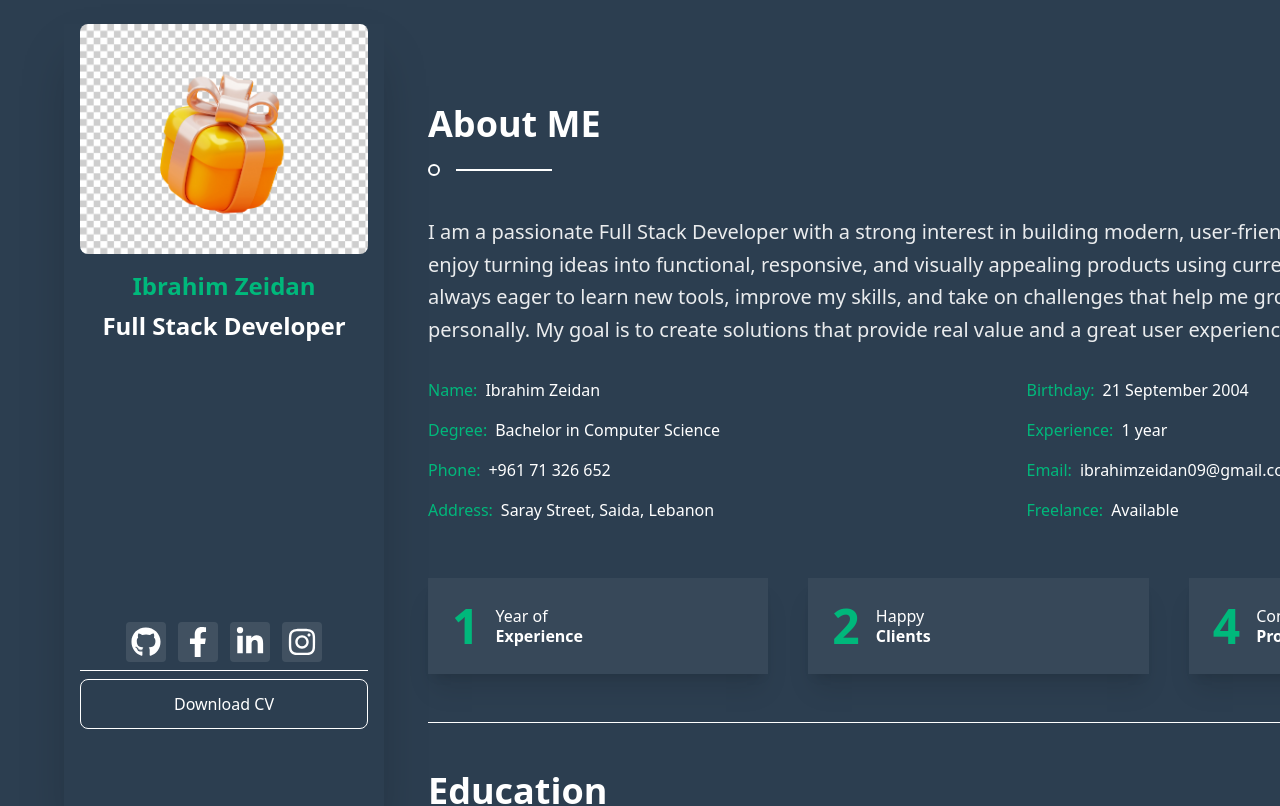
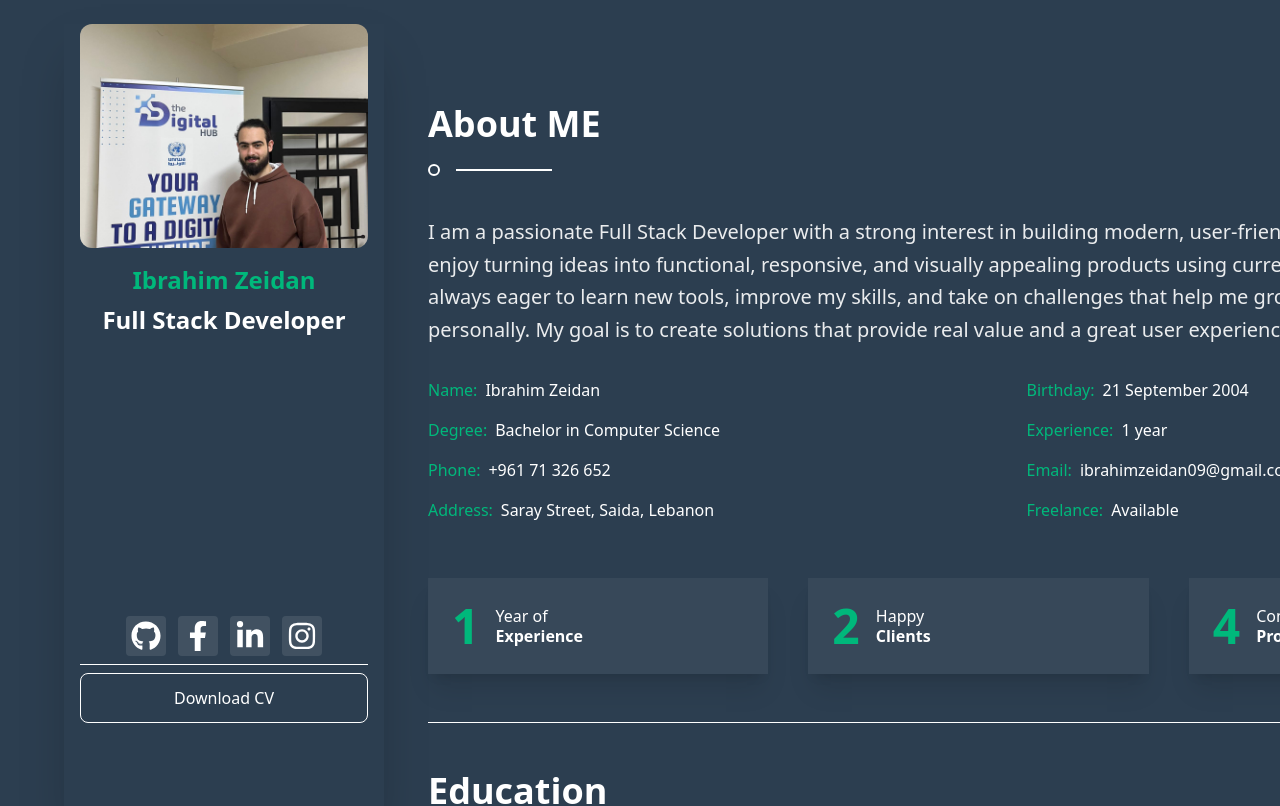
Before and after one commit to Ibrahimzeidan/My-Portfolio, a React (Vite) app: page / in a window 1280 px wide. Shown: the top 806 px of the page. Built offline with nearby package versions, Linux system fonts and the light colour scheme.

Commit message:
Fix profile pic

```diff
--- a/src/components/Cv.jsx
+++ b/src/components/Cv.jsx
@@ -1,4 +1,4 @@
-import MyImage from "../assets/heloo.jpg";
+import MyImage from "../assets/profilepic.jpeg";
 import cv from "../assets/cv.pdf";
 import { FaFacebookF, FaLinkedinIn, FaInstagram, FaGithub,  } from "react-icons/fa";
 
@@ -17,7 +17,7 @@ return(
       <div className="sticky top-0 h-screen ml-8 shadow-2xl">
         <div className="text-center w-80 px-4">
 
-          <div className="mb-4 ">
+          <div className="mb-4 w-full h-56 rounded-xl overflow-hidden flex items-center justify-center ">
             <img
               src={MyImage}
               alt="Portfolio"
```
Also changed, not shown: src/assets/profilepic.jpeg (added), src/assets/profilepic.jpg (added).
